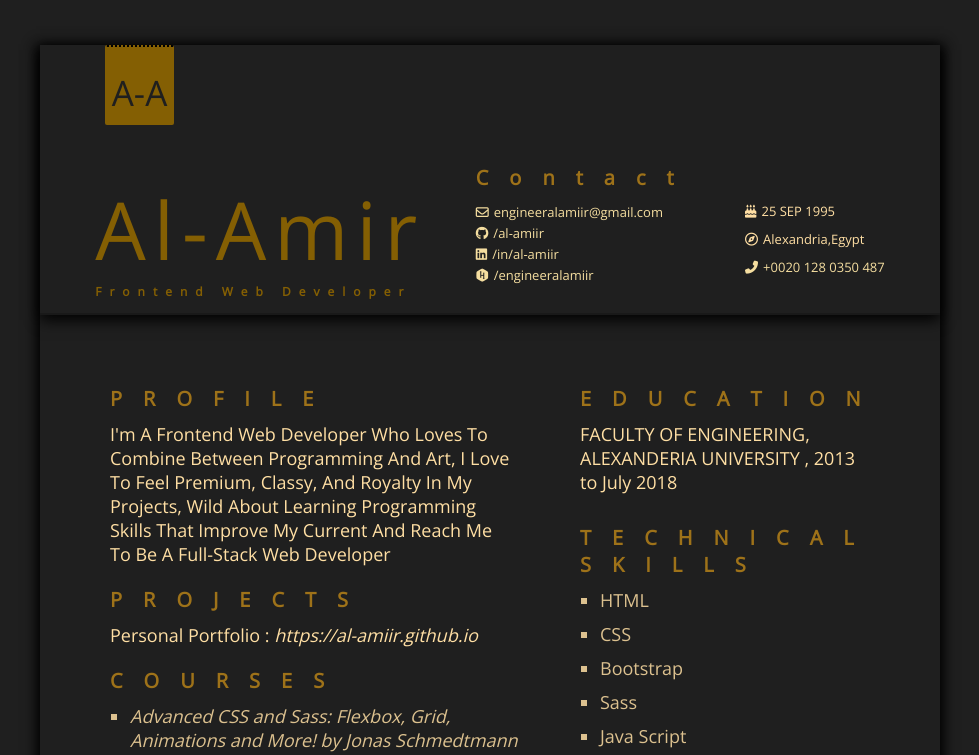
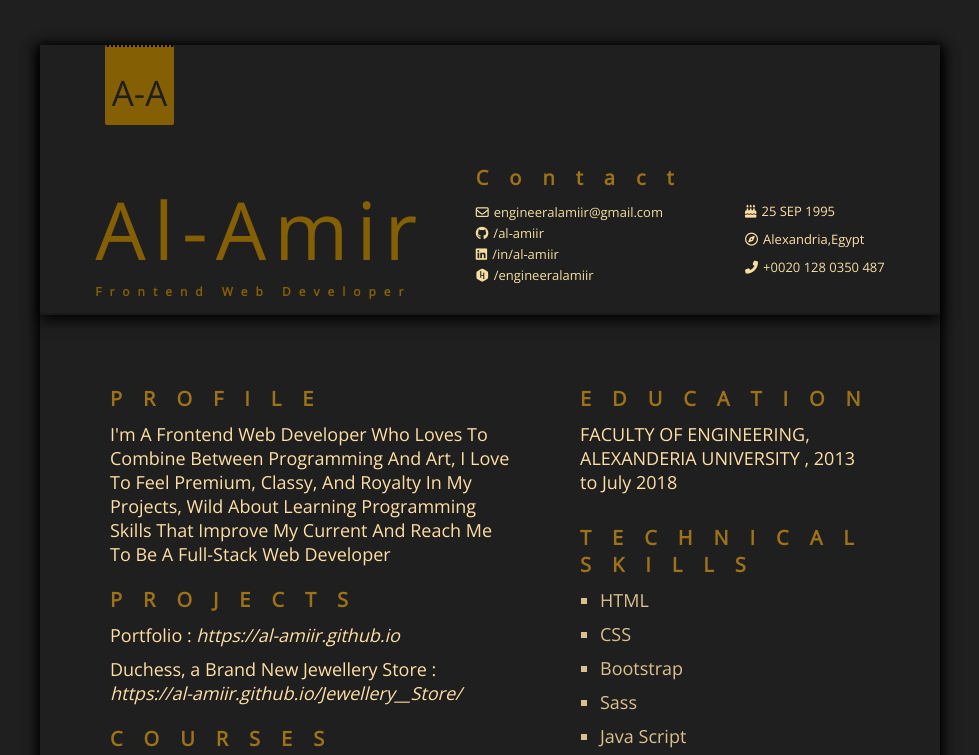
Before and after one commit to al-amiir/al-amiir.github.io, a website built with webpack: page assets/resume.html in a window 1280 px wide. Shown: the top 755 px of the page, without its empty margins (150-1129 px from the left). Built offline with nearby package versions, Linux system fonts and the light colour scheme; a web font is replaced by a local one.

Commit message:
Add Duchess Project

```diff
--- a/assets/resume.html
+++ b/assets/resume.html
@@ -64,7 +64,15 @@
           <div class="projects">
             <h1>PROJECTS</h1>
             <a target="_blanck" href="https://al-amiir.github.io"
-              ><p>Personal Portfolio : <i>https://al-amiir.github.io</i></p></a
+              ><p>Portfolio : <i>https://al-amiir.github.io</i></p></a
+            >
+            <a
+              target="_blanck"
+              href="https://al-amiir.github.io/Jewellery__Store/"
+              ><p>
+                Duchess, a Brand New Jewellery Store :
+                <i>https://al-amiir.github.io/Jewellery__Store/</i>
+              </p></a
             >
           </div>
           <div class="track">
```
